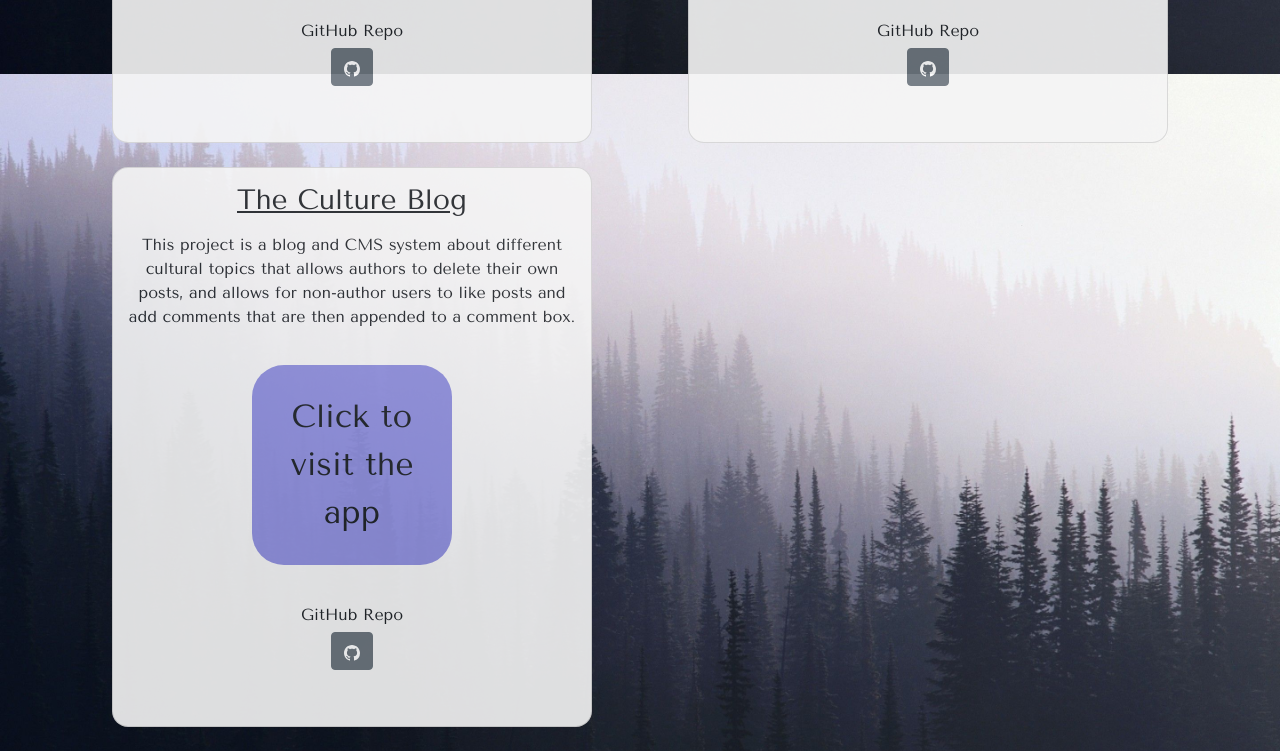
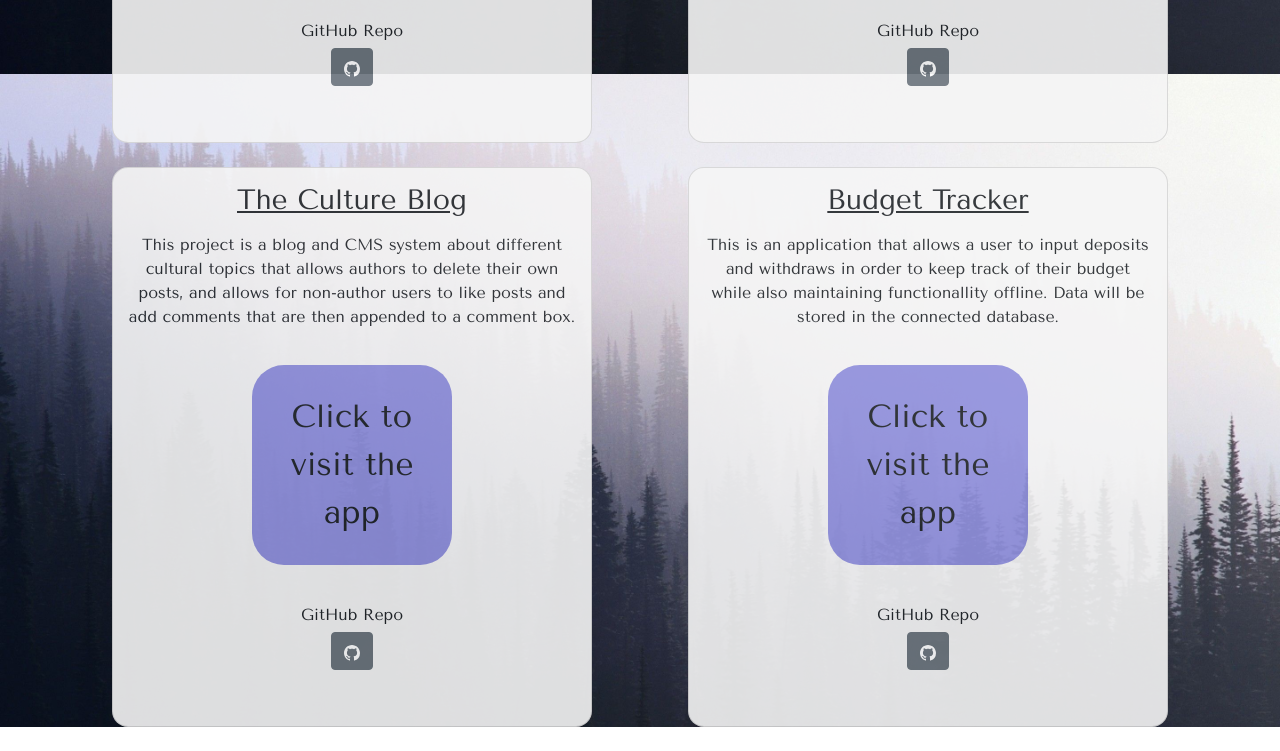
Before and after one commit to matthayden09/matthayden09.github.io, a website: page index.html in a window 1280 px wide. Shown: the part 1526-2277 px from the top of the page. After the commit the page ends 2253 px from the top, so only its background shows below. Drawn offline with nearby package versions, Linux system fonts and the light colour scheme.

Commit message:
added 6th project to portfolio

```diff
--- a/index.html
+++ b/index.html
@@ -182,22 +182,34 @@
                             </button>
                         </a>
                     </div>
-                    <br>
                 </div>
-                <!-- <figure class="col-md-6">
-                    <img src="https://encrypted-tbn0.gstatic.com/images?q=tbn%3AANd9GcSBppmmwowfJ_DfoFB6Tr86gYYvQ2Dz2UPIdQ&usqp=CAU"
-                        alt="Coming Soon" class="img-thumbnail">
-                </figure>
-            </div>
-            <div class="row">
-                <figure class="col-md-6">
-                    <img src="https://encrypted-tbn0.gstatic.com/images?q=tbn%3AANd9GcSBppmmwowfJ_DfoFB6Tr86gYYvQ2Dz2UPIdQ&usqp=CAU"
-                        alt="Coming Soon" class="img-thumbnail">
-                </figure>
-                <figure class="col-md-6">
-                    <img src="https://encrypted-tbn0.gstatic.com/images?q=tbn%3AANd9GcSBppmmwowfJ_DfoFB6Tr86gYYvQ2Dz2UPIdQ&usqp=CAU"
-                        alt="Coming Soon" class="img-thumbnail">
-                </figure> -->
+                <br>
+                <div class="col-md-6">
+                    <div class="container card project-card">
+                        <h3 class="project-title">Budget Tracker</h3>
+                        <div class="project-description">
+                            <p>This is an application that allows a user to input deposits and withdraws in order to keep track of their budget while also maintaining functionallity offline. Data will be stored in the connected database.
+                            </p>
+                        </div>
+                        <a href="https://mysterious-tor-18675.herokuapp.com/">
+                            <button class="btn project-deploy">Click to visit the app</button>
+                        </a>
+                        <br>
+                        <h6 class="page-text">GitHub Repo</h6>
+                        <a href="https://github.com/matthayden09/budget_tracker">
+                            <button type="button" class="btn btn-secondary github-btn">
+                                <svg xmlns="http://www.w3.org/2000/svg" width="16" height="16" fill="currentColor"
+                                    class="bi bi-github" viewBox="0 0 16 16">
+                                    <path
+                                        d="M8 0C3.58 0 0 3.58 0 8c0 3.54 2.29 6.53 5.47 7.59.4.07.55-.17.55-.38 0-.19-.01-.82-.01-1.49-2.01.37-2.53-.49-2.69-.94-.09-.23-.48-.94-.82-1.13-.28-.15-.68-.52-.01-.53.63-.01 1.08.58 1.23.82.72 1.21 1.87.87 2.33.66.07-.52.28-.87.51-1.07-1.78-.2-3.64-.89-3.64-3.95 0-.87.31-1.59.82-2.15-.08-.2-.36-1.02.08-2.12 0 0 .67-.21 2.2.82.64-.18 1.32-.27 2-.27.68 0 1.36.09 2 .27 1.53-1.04 2.2-.82 2.2-.82.44 1.1.16 1.92.08 2.12.51.56.82 1.27.82 2.15 0 3.07-1.87 3.75-3.65 3.95.29.25.54.73.54 1.48 0 1.07-.01 1.93-.01 2.2 0 .21.15.46.55.38A8.012 8.012 0 0 0 16 8c0-4.42-3.58-8-8-8z">
+                                    </path>
+                                </svg>
+                            </button>
+                        </a>
+                    </div>
+                </div>
+                <br>
+
             </div>
         </div>
     </div>
```
